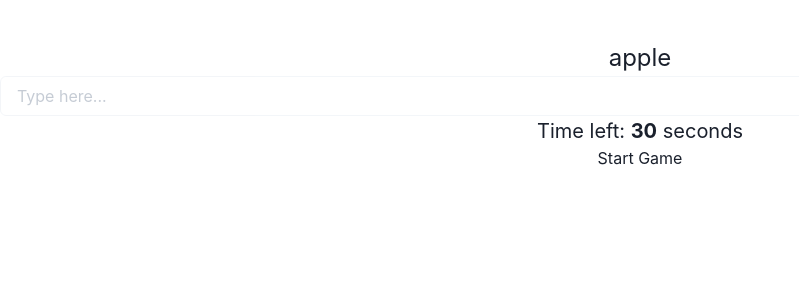
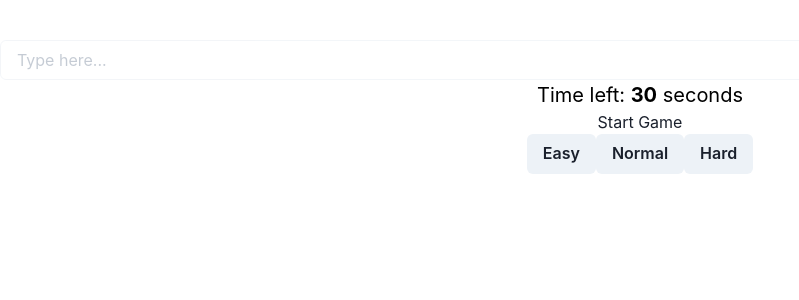
Before and after one commit to dende-h/type_game_spp, a Next.js app: page / in a window 1280 px wide. Shown: the top 300 px of the page, without its empty margins (0-799 px from the left). Built offline with nearby package versions, Linux system fonts and the light colour scheme.

Commit message:
機能追加2回目

```diff
--- a/src/components/Timer.tsx
+++ b/src/components/Timer.tsx
@@ -1,7 +1,6 @@
 // components/Timer.tsx
 import React, { useEffect, useState } from "react";
-import { Text } from "@chakra-ui/react";
-
+import { Text, useColorModeValue } from "@chakra-ui/react";
 interface TimerProps {
 	isActive: boolean;
 	onTimeUp: () => void;
@@ -27,8 +26,11 @@ const Timer: React.FC<TimerProps> = ({ isActive, onTimeUp, duration }) => {
 		return () => clearInterval(timer);
 	}, [isActive, onTimeUp, duration]);
 
+	const textColor = useColorModeValue("black", "white");
+	const warningTextColor = useColorModeValue("red.500", "red.300");
+
 	return (
-		<Text fontSize="xl">
+		<Text fontSize="xl" color={timeLeft <= 10 ? warningTextColor : textColor}>
 			Time left: <strong>{timeLeft}</strong> seconds
 		</Text>
 	);
--- a/src/pages/index.tsx
+++ b/src/pages/index.tsx
@@ -1,19 +1,29 @@
 // pages/index.tsx
 import React, { useState } from "react";
-import { Box } from "@chakra-ui/react";
 import WordToType from "../components/WordToType";
 import TypingInput from "../components/TypingInput";
 import Timer from "../components/Timer";
 import { useRouter } from "next/router";
+import { Box, Button, useToast } from "@chakra-ui/react";
 
-const words = ["apple", "banana", "grape", "orange", "pineapple"];
-
+const easyWords = ["cat", "dog", "car", "bus", "sun"];
+const normalWords = ["apple", "grape", "chair", "table", "pencil"];
+const hardWords = [
+	"pterodactyl",
+	"supercalifragilisticexpialidocious",
+	"pneumonoultramicroscopicsilicovolcanoconiosis",
+	"floccinaucinihilipilification",
+	"antidisestablishmentarianism"
+];
 export default function Home() {
+	const [words, setWords] = useState(normalWords);
 	const [currentWord, setCurrentWord] = useState(words[0]);
 	const [userInput, setUserInput] = useState("");
 	const [isActive, setIsActive] = useState(false);
 	const [score, setScore] = useState(0);
 	const router = useRouter();
+
+	const toast = useToast();
 
 	const handleInputChange = (value: string) => {
 		setUserInput(value);
@@ -21,6 +31,13 @@ export default function Home() {
 			setScore(score + 1);
 			setUserInput("");
 			setCurrentWord(words[Math.floor(Math.random() * words.length)]);
+
+			toast({
+				title: "Correct!",
+				status: "success",
+				duration: 1000,
+				isClosable: true
+			});
 		}
 	};
 
@@ -33,15 +50,22 @@ export default function Home() {
 
 	const onTimeUp = () => {
 		setIsActive(false);
-		router.push({ pathname: "/result", query: { score } });
+		setUserInput("");
+		setTimeout(() => {
+			router.push({ pathname: "/result", query: { score } });
+		}, 2000);
 	};
 
 	return (
 		<Box textAlign="center" pt="10">
-			<WordToType word={currentWord} />
+			{isActive && <WordToType word={currentWord} />}
 			<TypingInput value={userInput} onChange={handleInputChange} disabled={!isActive} />
 			<Timer isActive={isActive} onTimeUp={onTimeUp} duration={30} />
 			<button onClick={startGame}>Start Game</button>
+			<br />
+			<Button onClick={() => setWords(easyWords)}>Easy</Button>
+			<Button onClick={() => setWords(normalWords)}>Normal</Button>
+			<Button onClick={() => setWords(hardWords)}>Hard</Button>
 		</Box>
 	);
 }
```
